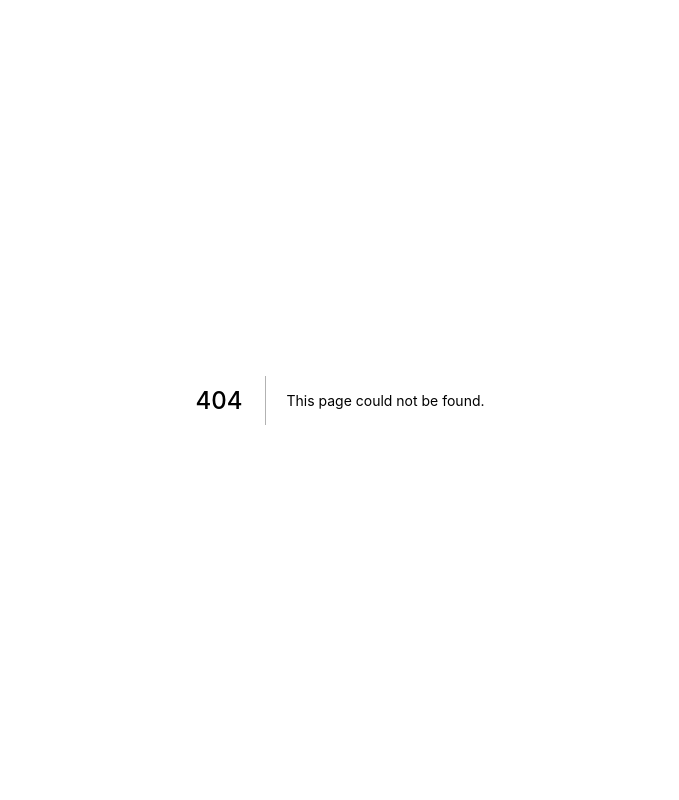
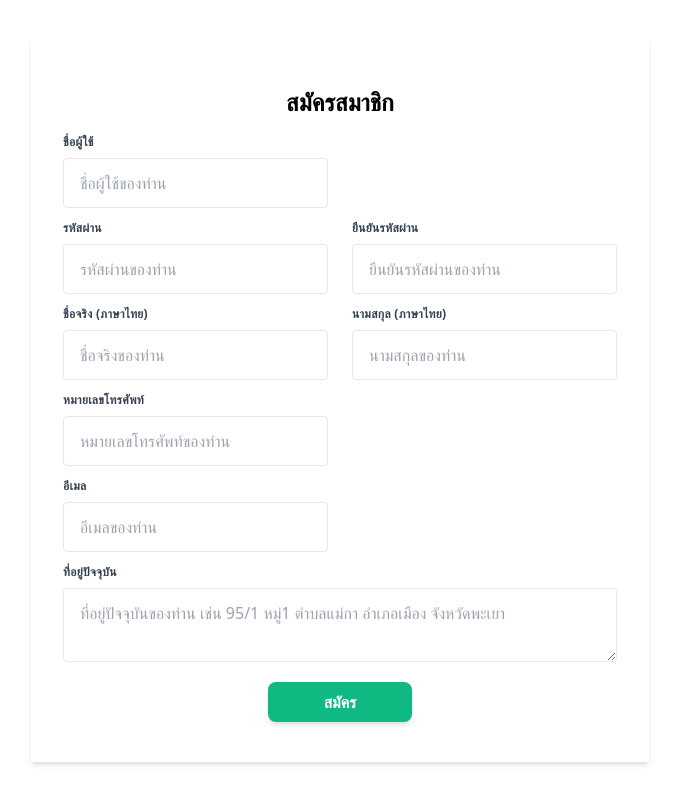
Before and after one commit to inzee86333/pet-new-home-front-end, a Next.js app: page /unauthorized/register in a window 1280 px wide. Before the commit this address had no page. Shown: the whole page, without its empty margins (300-979 px from the left). Built offline with nearby package versions, Linux system fonts and the light colour scheme.

Commit message:
Create regiser.js, button.js, input.js, navber.js

```diff
--- /dev/null
+++ b/components/button.js
@@ -0,0 +1,8 @@
+export function PrimaryButton({ id, label, onClick, type}) {
+    return (
+        <button className="py-2 min-w-min w-36 mx-auto px-4 bg-green-500 text-white font-semibold rounded-lg shadow-md hover:bg-green-700 focus:outline-none focus:ring-2 focus:ring-green-400 focus:ring-opacity-75"
+            type={type} onClick={onClick}>
+            {label}
+        </button>
+    )
+}
--- /dev/null
+++ b/components/input.js
@@ -0,0 +1,54 @@
+export function TextInput({ id, label, placeholder, value, onChange }) {
+    return (
+        <div>
+            <label className="block uppercase tracking-wide text-gray-700 text-xs font-bold mb-2" htmlFor={id}>
+                {label}
+            </label>
+            <input className="appearance-none block w-full text-grey-darker border rounded py-3 px-4 mb-3" id={id} type="text" placeholder={placeholder} value={value} onChange={onChange}></input>
+        </div>
+    )
+}
+
+export function PasswordInput({ id, label, placeholder, value, onChange }) {
+    return (
+        <div>
+            <label className="block uppercase tracking-wide text-gray-700 text-xs font-bold mb-2" htmlFor={id}>
+                {label}
+            </label>
+            <input className="appearance-none block w-full text-grey-darker border rounded py-3 px-4 mb-3" id={id} type="password" placeholder={placeholder} value={value} onChange={onChange}></input>
+        </div>
+    )
+}
+
+export function PhoneNumberInput({ id, label, placeholder, value, onChange }) {
+    return (
+        <div>
+            <label className="block uppercase tracking-wide text-gray-700 text-xs font-bold mb-2" htmlFor={id}>
+                {label}
+            </label>
+            <input className="appearance-none block w-full text-grey-darker border rounded py-3 px-4 mb-3" id={id} type="text" placeholder={placeholder} value={value} onChange={onChange} maxLength="10"></input>
+        </div>
+    )
+}
+
+export function EmailInput({ id, label, placeholder, value, onChange }) {
+    return (
+        <div>
+            <label className="block uppercase tracking-wide text-gray-700 text-xs font-bold mb-2" htmlFor={id}>
+                {label}
+            </label>
+            <input className="appearance-none block w-full text-grey-darker border rounded py-3 px-4 mb-3" id={id} type="email" placeholder={placeholder} value={value} onChange={onChange}></input>
+        </div>
+    )
+}
+
+export function TextAreaInput({ id, label, placeholder, value, onChange }) {
+    return (
+        <div className="md:w-full px-3 mb-6 md:mb-0">
+            <label className="block uppercase tracking-wide text-gray-700 text-xs font-bold mb-2" htmlFor={id}>
+                {label}
+            </label>
+            <textarea className="appearance-none block w-full text-grey-darker border rounded py-3 px-4 mb-3" id={id} placeholder={placeholder} value={value} onChange={onChange} />
+        </div>
+    )
+}
--- /dev/null
+++ b/components/navbar.js
@@ -0,0 +1,30 @@
+import Link from 'next/link'
+
+// const links = [
+//   { href: 'https://github.com/vercel/next.js', label: 'GitHub' },
+//   { href: 'https://nextjs.org/docs', label: 'Docs' },
+// ]
+
+export default function Nav() {
+  return (
+    <nav class="primarycolor shadow-lg min-w-max">
+      <ul className="flex items-center justify-between p-4 ">
+        <li>
+          <Link href="/">
+            <a className="text-blue-500 no-underline text-accent-1 dark:text-blue-300">
+              Logo
+            </a>
+          </Link>
+        </li>
+        <ul className="flex items-center justify-between space-x-4">
+          <a href="#" class="ml-8 whitespace-nowrap inline-flex items-center justify-center px-4 py-2 border-2 border-green-800 border-opacity-75 border-transparent rounded-md shadow-sm text-base text-black bg-gray-50 hover:bg-gray-300">
+            เข้าสู้ระบบ
+          </a>
+          <a href="#" class="ml-8 whitespace-nowrap inline-flex items-center justify-center px-4 py-2 border-2 border-green-800 border-opacity-75 border-transparent rounded-md shadow-sm text-base text-black bg-gray-50 hover:bg-gray-300">
+          สมัครสมาชิก
+          </a>
+        </ul>
+      </ul>
+    </nav>
+  )
+}
--- /dev/null
+++ b/pages/_app.js
@@ -0,0 +1,8 @@
+  // pages/_app.js
+  import '../styles/index.css'
+
+   function MyApp({ Component, pageProps }) {
+     return <Component {...pageProps} />
+   }
+
+   export default MyApp
--- a/pages/index.js
+++ b/pages/index.js
@@ -63,6 +63,7 @@ export default function Home() {
         .container {
           min-height: 100vh;
           padding: 0 0.5rem;
+          margin: auto  ;
           display: flex;
           flex-direction: column;
           justify-content: center;
--- a/pages/pre-auth/register.js
+++ /dev/null
@@ -1,5 +0,0 @@
-export default function Register() {
-    return (
-        <h1>First Post</h1>
-    );
-}
--- /dev/null
+++ b/pages/unauthorized/register.js
@@ -0,0 +1,79 @@
+import Navber from '../../components/navbar'
+import { useState } from 'react'
+import { TextInput, PasswordInput, PhoneNumberInput, EmailInput, TextAreaInput } from '../../components/input'
+import { PrimaryButton } from '../../components/button'
+
+export default function Register() {
+    const [username, setUsername] = useState('')
+    const [password, setPassword] = useState('')
+    const [confirmPassword, setConfirmPassword] = useState('')
+    const [firstName, setFirstName] = useState('')
+    const [lastName, setLastName] = useState('')
+    const [phoneNumber, setPhoneNumber] = useState('')
+    const [email, setEmail] = useState('')
+    const [address, setAddress] = useState('')
+
+    const subscribe = async (e) => {
+        e.preventDefault() // prevents page reload
+        console.log(username, password, confirmPassword, firstName, lastName, phoneNumber, email, address)
+    }
+
+    return (
+        <div className="flex h-screen">
+            <div className="box-content w-auto min-w-min max-w-max m-auto p-8 shadow-md ">
+                <div>
+                    <h1 className="text-canter text-center font-black text-2xl py-4">
+                        สมัครสมาชิก
+                    </h1>
+                    <form>
+                        <div className="-mx-3 md:flex">
+                            <div className="md:w-1/2 px-3 mb-6 md:mb-0">
+                                <TextInput id="username" label="ชื่อผู้ใช้" placeholder="ชื่อผู้ใช้ของท่าน" value={username}
+                                    onChange={e => setUsername(e.target.value)} />
+                            </div>
+                        </div>
+                        <div className="-mx-3 md:flex">
+                            <div className="md:w-1/2 px-3 mb-6 md:mb-0">
+                                <PasswordInput id="password" label="รหัสผ่าน" placeholder="รหัสผ่านของท่าน" value={password}
+                                    onChange={e => setPassword(e.target.value)} />
+                            </div>
+                            <div className="md:w-1/2 px-3 mb-6 md:mb-0">
+                                <PasswordInput id="confirm-password" label="ยืนยันรหัสผ่าน" placeholder="ยืนยันรหัสผ่านของท่าน" value={confirmPassword}
+                                    onChange={e => setConfirmPassword(e.target.value)} />
+                            </div>
+                        </div>
+                        <div className="-mx-3 md:flex">
+                            <div className="md:w-1/2 px-3 mb-6 md:mb-0">
+                                <TextInput id="first-name" label="ชื่อจริง (ภาษาไทย)" placeholder="ชื่อจริงของท่าน" value={firstName}
+                                    onChange={e => setFirstName(e.target.value)} />
+                            </div>
+                            <div className="md:w-1/2 px-3 mb-6 md:mb-0">
+                                <TextInput id="last-name" label="นามสกุล (ภาษาไทย)" placeholder="นามสกุลของท่าน" value={lastName}
+                                    onChange={e => setLastName(e.target.value)} />
+                            </div>
+                        </div>
+                        <div className="-mx-3 md:flex">
+                            <div className="md:w-1/2 px-3 mb-6 md:mb-0">
+                                <PhoneNumberInput id="phone-number" label="หมายเลขโทรศัพท์" placeholder="หมายเลขโทรศัพท์ของท่าน" value={phoneNumber}
+                                    onChange={e => setPhoneNumber(e.target.value)} />
+                            </div>
+                        </div>
+                        <div className="-mx-3 md:flex">
+                            <div className="md:w-1/2 px-3 mb-6 md:mb-0">
+                                <EmailInput id="email" label="อีเมล" placeholder="อีเมลของท่าน" value={email}
+                                    onChange={e => setEmail(e.target.value)} />
+                            </div>
+                        </div>
+                        <div className="-mx-3 md:flex">
+                            <TextAreaInput id="address" label="ที่อยู่ปัจจุบัน" placeholder="ที่อยู่ปัจจุบันของท่าน เช่น 95/1 หมู่1 ตำบลแม่กา อำเภอเมือง จังหวัดพะเยา" value={address}
+                                onChange={e => setAddress(e.target.value)}></TextAreaInput>
+                        </div>
+                        <div className="-mx-3 flex py-2">
+                            <PrimaryButton label="สมัคร" type="submit" onClick={subscribe}></PrimaryButton>
+                        </div>
+                    </form>
+                </div>
+            </div>
+        </div>
+    );
+}
--- a/styles/index.css
+++ b/styles/index.css
@@ -1,23 +1,6 @@
 @tailwind base;
-
-/* Write your own custom base styles here */
-
-/* Start purging... */
 @tailwind components;
-/* Stop purging. */
-
-html,
-body {
-  @apply bg-gray-50 dark:bg-gray-900;
+@tailwind utilities;
+.primarycolor {
+    background-color: #5AA879;
 }
-
-/* Write your own custom component styles here */
-.btn-blue {
-  @apply px-4 py-2 font-bold text-white bg-blue-500 rounded;
-}
-
-/* Start purging... */
-@tailwind utilities;
-/* Stop purging. */
-
-/* Your own custom utilities */
--- a/tailwind.config.js
+++ b/tailwind.config.js
@@ -1,5 +1,5 @@
 module.exports = {
-  purge: [],
+  purge: ['./pages/**/*.js', './components/**/*.js'],
   darkMode: false, // or 'media' or 'class'
   theme: {
     extend: {},
```
